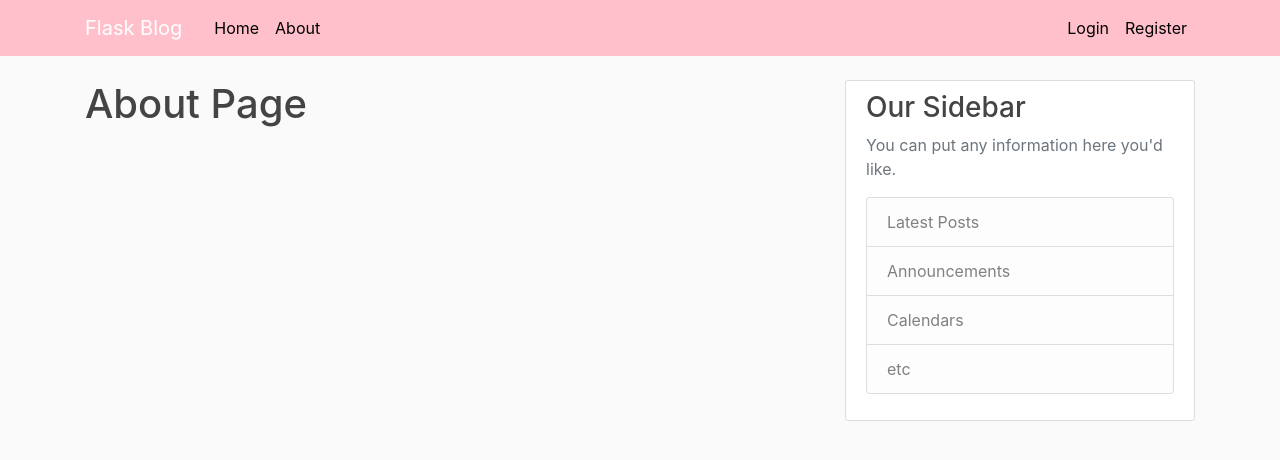
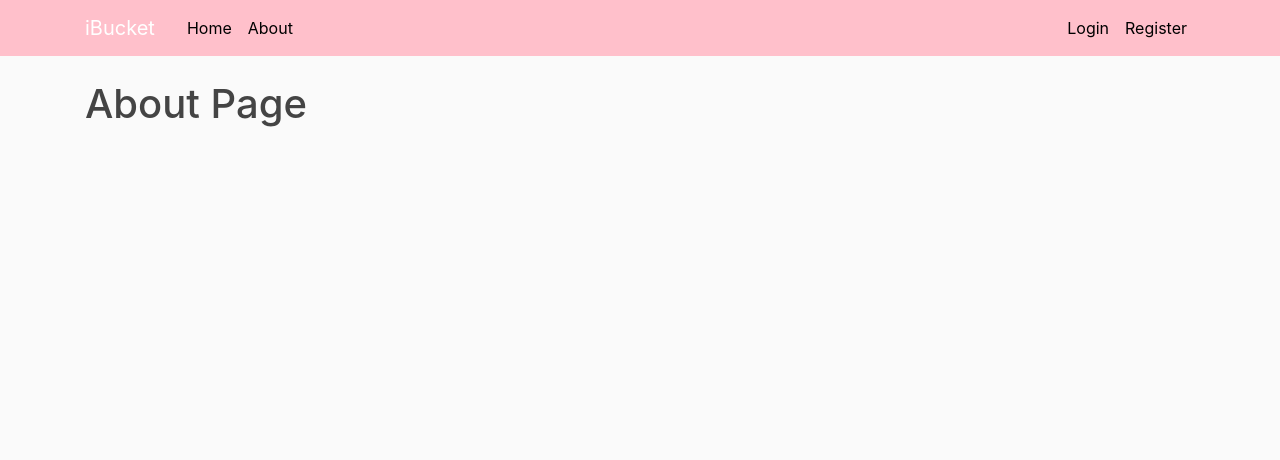
Before and after one commit to ajani18/CS348---Project, a Flask app: page /about in a window 1280 px wide. Shown: the top 460 px of the page. Run offline with Flask 2, Linux system fonts and the light colour scheme; some libraries are stand-ins or nearby versions.

Commit message:
Add files via upload

```diff
--- a/348-Login/flaskblog/static/main.css
+++ b/348-Login/flaskblog/static/main.css
@@ -17,7 +17,7 @@ h1, h2, h3, h4, h5, h6 {
 }
 
 .site-header .navbar-nav .nav-link:hover {
-  color: red;
+  color: white;
 }
 
 .site-header .navbar-nav .nav-link.active {
--- a/348-Login/flaskblog/templates/layout.html
+++ b/348-Login/flaskblog/templates/layout.html
@@ -11,16 +11,16 @@
     <link rel="stylesheet" type="text/css" href="{{ url_for('static', filename='main.css') }}">
 
     {% if title %}
-        <title>Flask Blog - {{ title }}</title>
+        <title>Bucket List - {{ title }}</title>
     {% else %}
-        <title>Flask Blog</title>
+        <title>Bucket List</title>
     {% endif %}
 </head>
 <body>
     <header class="site-header">
       <nav class="navbar navbar-expand-md navbar-dark bg-steel fixed-top">
         <div class="container">
-          <a class="navbar-brand mr-4" href="/">Flask Blog</a>
+          <a class="navbar-brand mr-4" href="/"> iBucket </a>
           <button class="navbar-toggler" type="button" data-toggle="collapse" data-target="#navbarToggle" aria-controls="navbarToggle" aria-expanded="false" aria-label="Toggle navigation">
             <span class="navbar-toggler-icon"></span>
           </button>
@@ -58,27 +58,13 @@
           {% endwith %}
           {% block content %}{% endblock %}
         </div>
-        <div class="col-md-4">
-          <div class="content-section">
-            <h3>Our Sidebar</h3>
-            <p class='text-muted'>You can put any information here you'd like.
-              <ul class="list-group">
-                <li class="list-group-item list-group-item-light">Latest Posts</li>
-                <li class="list-group-item list-group-item-light">Announcements</li>
-                <li class="list-group-item list-group-item-light">Calendars</li>
-                <li class="list-group-item list-group-item-light">etc</li>
-              </ul>
-            </p>
-          </div>
-        </div>
       </div>
     </main>
-
-
     <!-- Optional JavaScript -->
     <!-- jQuery first, then Popper.js, then Bootstrap JS -->
     <script src="https://code.jquery.com/jquery-3.2.1.slim.min.js" integrity="sha384-KJ3o2DKtIkvYIK3UENzmM7KCkRr/rE9/Qpg6aAZGJwFDMVNA/GpGFF93hXpG5KkN" crossorigin="anonymous"></script>
     <script src="https://cdnjs.cloudflare.com/ajax/libs/popper.js/1.12.9/umd/popper.min.js" integrity="sha384-ApNbgh9B+Y1QKtv3Rn7W3mgPxhU9K/ScQsAP7hUibX39j7fakFPskvXusvfa0b4Q" crossorigin="anonymous"></script>
     <script src="https://maxcdn.bootstrapcdn.com/bootstrap/4.0.0/js/bootstrap.min.js" integrity="sha384-JZR6Spejh4U02d8jOt6vLEHfe/JQGiRRSQQxSfFWpi1MquVdAyjUar5+76PVCmYl" crossorigin="anonymous"></script>
+
 </body>
 </html>
```
